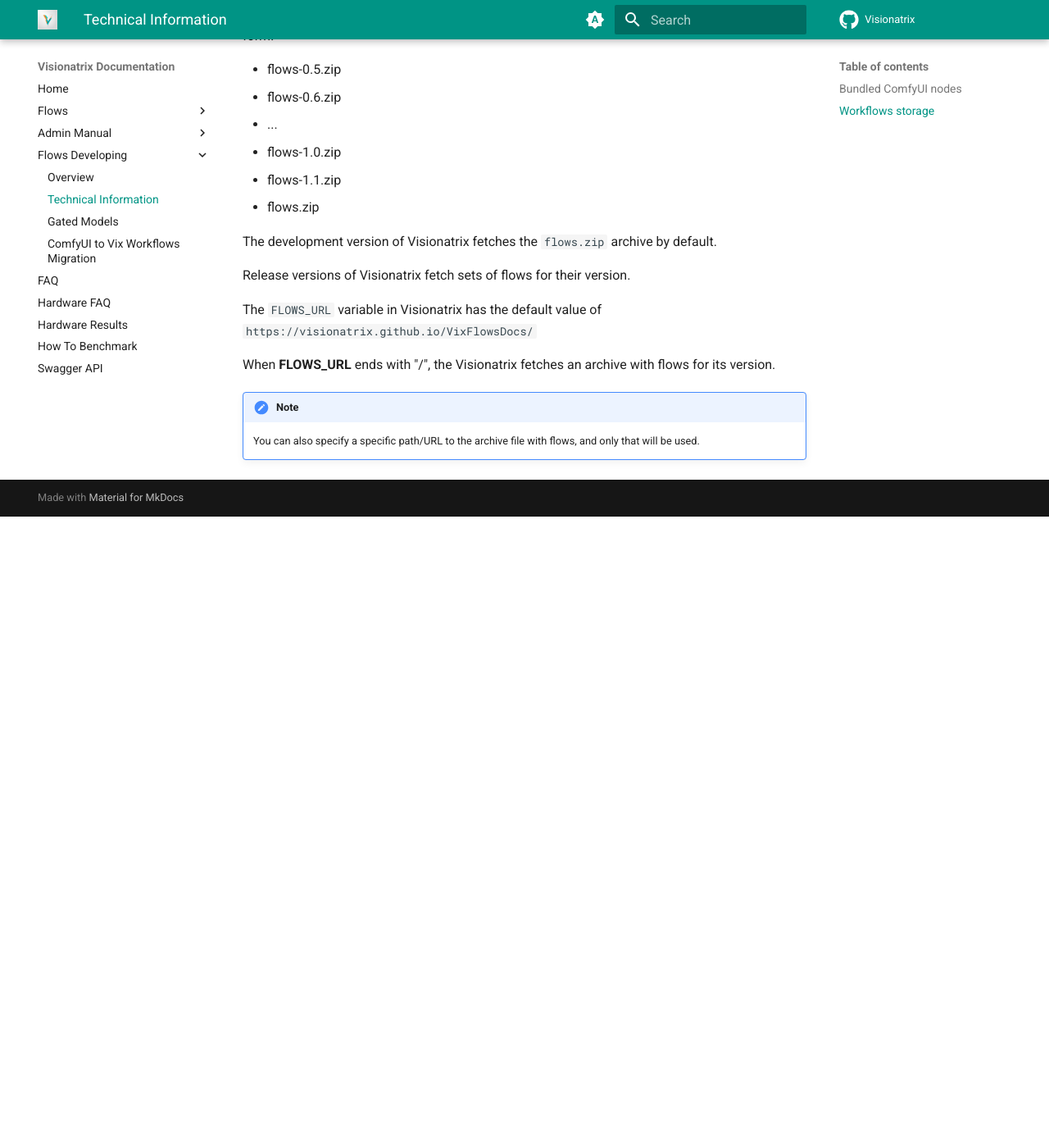
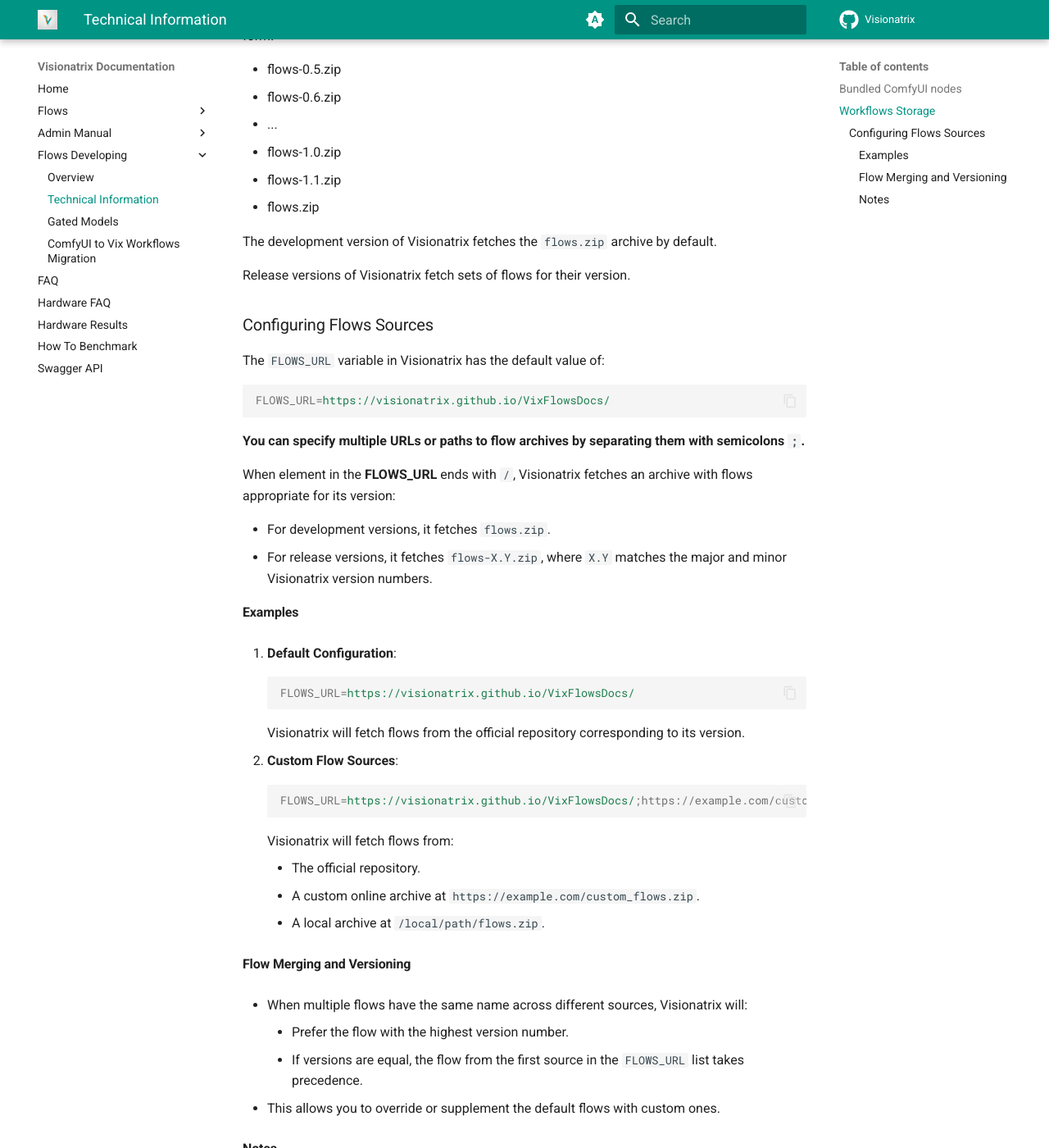
Before and after one commit to Visionatrix/VixFlowsDocs, an MkDocs documentation site: the page built from docs/FlowsDeveloping/technical_information.md, in a window 1280 px wide and 1400 px high, scrolled down 1558 px. Shown: the whole window at 82% size. Built offline with MkDocs 1.6.1 and Material for MkDocs 9.7.7, drawn with Linux system fonts in a browser that asks for light colours; comment, search, counter and statistics services are not loaded; before the commit the page ends 2188 px from its top, so only the background shows below that; some of the changed text lies outside the part shown.

Commit message:
FLOWS_URL can now accept multiple values
Signed-off-by: Alexander Piskun <bigcat88@icloud.com>

````diff
--- a/docs/FlowsDeveloping/technical_information.md
+++ b/docs/FlowsDeveloping/technical_information.md
@@ -37,42 +37,84 @@
 difficult to install, and we believe that an easy installation process
 is more important in most cases.
 
-## Workflows storage
+## Workflows Storage
 
-All public flows are located in
-[VixFlowsDocs](https://github.com/Visionatrix/VixFlowsDocs) repository.
+All public flows are located in the [VixFlowsDocs](https://github.com/Visionatrix/VixFlowsDocs) repository.
 
-The repository consists of a development branch **main** and a set of
-branches **version-X.Y**:
+The repository consists of a development branch **main** and a set of branches **version-X.Y**:
 
 -   version-0.5
 -   version-0.6
--   \...
+-   ...
 -   version-1.0
 -   version-1.1
 -   main
 
-Sets of public workflows are packaged in the root of the documentation
-and have the following form:
+Sets of public workflows are packaged in the root of the documentation and have the following form:
 
 -   flows-0.5.zip
 -   flows-0.6.zip
--   \...
+-   ...
 -   flows-1.0.zip
 -   flows-1.1.zip
 -   flows.zip
 
-The development version of Visionatrix fetches the `flows.zip` archive
-by default.
+The development version of Visionatrix fetches the `flows.zip` archive by default.
 
 Release versions of Visionatrix fetch sets of flows for their version.
 
-The `FLOWS_URL` variable in Visionatrix has the default value of
-`https://visionatrix.github.io/VixFlowsDocs/`
+### Configuring Flows Sources
 
-When **FLOWS_URL** ends with "/", the Visionatrix fetches an archive with flows for its version.
+The `FLOWS_URL` variable in Visionatrix has the default value of:
 
-!!! note
+```ini
+FLOWS_URL=https://visionatrix.github.io/VixFlowsDocs/
+```
 
-    You can also specify a specific path/URL to the archive file with flows,
-    and only that will be used.
+**You can specify multiple URLs or paths to flow archives by separating them with semicolons `;`.**
+
+When element in the **FLOWS_URL** ends with `/`, Visionatrix fetches an archive with flows appropriate for its version:
+
+- For development versions, it fetches `flows.zip`.
+- For release versions, it fetches `flows-X.Y.zip`, where `X.Y` matches the major and minor Visionatrix version numbers.
+
+#### Examples
+
+1. **Default Configuration**:
+
+    ```ini
+    FLOWS_URL=https://visionatrix.github.io/VixFlowsDocs/
+    ```
+
+    Visionatrix will fetch flows from the official repository corresponding to its version.
+
+2. **Custom Flow Sources**:
+
+    ```ini
+    FLOWS_URL=https://visionatrix.github.io/VixFlowsDocs/;https://example.com/custom_flows.zip;/local/path/flows.zip
+    ```
+
+    Visionatrix will fetch flows from:
+
+    - The official repository.
+    - A custom online archive at `https://example.com/custom_flows.zip`.
+    - A local archive at `/local/path/flows.zip`.
+
+#### Flow Merging and Versioning
+
+- When multiple flows have the same name across different sources, Visionatrix will:
+
+    - Prefer the flow with the highest version number.
+    - If versions are equal, the flow from the first source in the `FLOWS_URL` list takes precedence.
+
+- This allows you to override or supplement the default flows with custom ones.
+
+#### Notes
+
+- **Local Paths**: You can specify local paths to flow archives, which is useful during development or when working offline.
+
+- **URL Endings**:
+
+    - If a URL ends with `/`, Visionatrix automatically appends the appropriate `flows.zip` or `flows-X.Y.zip` based on its version.
+
+    - If a URL points directly to an archive (e.g., `https://example.com/custom_flows.zip`), Visionatrix will use that specific file.
````
Also changed, not shown: docs/AdminManual/environment_variables.md (+1 -1 lines).
